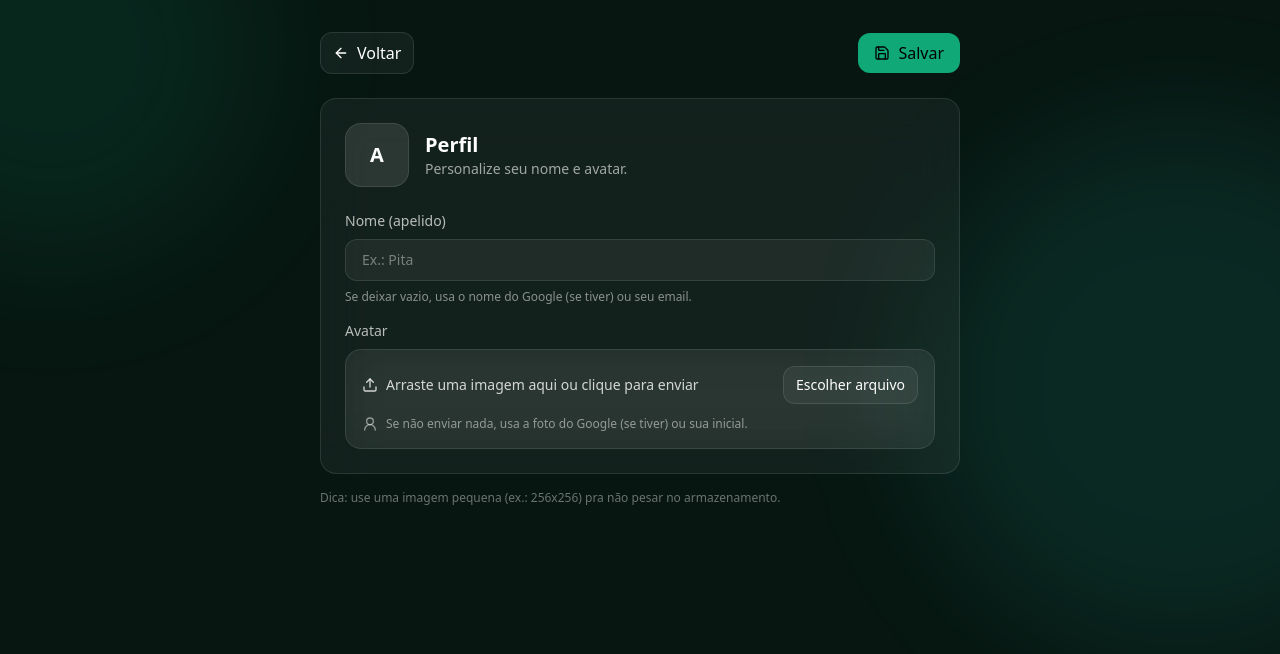
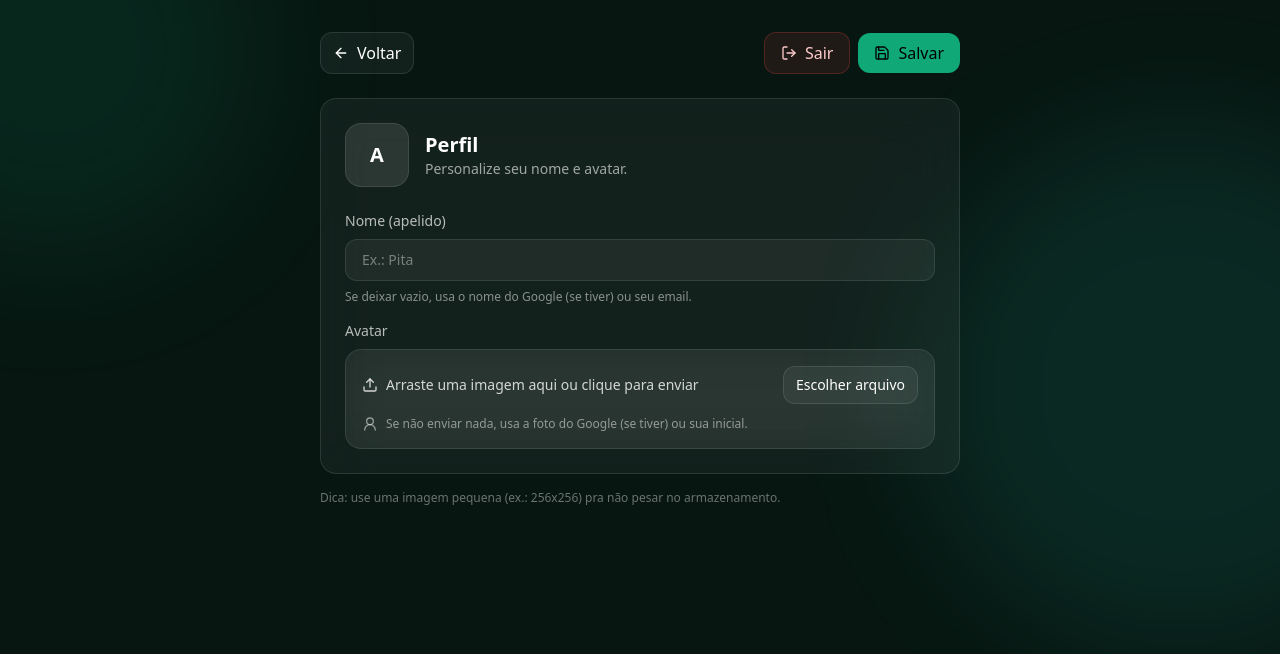
Before and after one commit to pitado/acertosite2, a Next.js app: page /profile in a window 1280 px wide. Shown: the top 654 px of the page. Built offline with nearby package versions, Linux system fonts and the light colour scheme.

Commit message:
Update page.tsx

```diff
--- a/app/profile/page.tsx
+++ b/app/profile/page.tsx
@@ -2,9 +2,13 @@
 
 import { useEffect, useMemo, useRef, useState } from "react";
 import Link from "next/link";
-import { Save, ArrowLeft, UserRound, Upload, Trash2 } from "lucide-react";
+import { useRouter } from "next/navigation";
+import { Save, ArrowLeft, UserRound, Upload, Trash2, LogOut } from "lucide-react";
+import { getSupabaseClient } from "@/lib/supabaseClient";
 
 export default function ProfilePage() {
+  const router = useRouter();
+
   const [name, setName] = useState("");
   const [email, setEmail] = useState("");
 
@@ -59,14 +63,33 @@ export default function ProfilePage() {
     localStorage.removeItem("acerto_avatar");
   }
 
+  async function logout() {
+    try {
+      const supabase = getSupabaseClient();
+      await supabase?.auth?.signOut();
+    } catch {
+      // mesmo se falhar, segue limpando localStorage
+    }
+
+    // limpa tudo do app
+    const keysToRemove = [
+      "acerto_email",
+      "acerto_uid",
+      "acerto_name",
+      "acerto_avatar",
+      "acerto_google_avatar",
+    ];
+    keysToRemove.forEach((k) => localStorage.removeItem(k));
+
+    router.replace("/");
+  }
+
   async function handleFile(file: File) {
     if (!file.type.startsWith("image/")) {
       alert("Envie um arquivo de imagem (PNG, JPG, etc).");
       return;
     }
 
-    // ✅ limite simples (ajuda a não explodir o localStorage)
-    // se precisar, podemos comprimir depois
     const MAX_MB = 2.5;
     if (file.size > MAX_MB * 1024 * 1024) {
       alert(`Imagem muito grande. Tente uma com menos de ${MAX_MB}MB.`);
@@ -98,6 +121,16 @@ export default function ProfilePage() {
             Voltar
           </Link>
 
+          <div className="flex items-center gap-2">
+            <button
+              onClick={logout}
+              className="inline-flex items-center gap-2 rounded-xl border border-red-500/25 bg-red-500/10 hover:bg-red-500/15 px-4 py-2 transition text-red-200"
+              title="Sair da conta"
+            >
+              <LogOut className="h-4 w-4" />
+              Sair
+            </button>
+
             <button
               onClick={save}
               className="inline-flex items-center gap-2 rounded-xl bg-emerald-500/90 hover:bg-emerald-500 text-black font-medium px-4 py-2 transition"
@@ -106,17 +139,14 @@ export default function ProfilePage() {
               Salvar
             </button>
           </div>
+        </div>
 
         <div className="mt-6 rounded-2xl border border-white/10 bg-white/5 backdrop-blur-xl p-6">
           <div className="flex items-center gap-4">
             <div className="h-16 w-16 rounded-2xl overflow-hidden border border-white/10 bg-white/10 flex items-center justify-center">
               {avatarToShow ? (
                 // eslint-disable-next-line @next/next/no-img-element
-                <img
-                  src={avatarToShow}
-                  alt="Avatar"
-                  className="h-full w-full object-cover"
-                />
+                <img src={avatarToShow} alt="Avatar" className="h-full w-full object-cover" />
               ) : (
                 <span className="text-xl font-semibold">{initial}</span>
               )}
@@ -124,9 +154,7 @@ export default function ProfilePage() {
 
             <div className="leading-tight">
               <h1 className="text-xl font-semibold">Perfil</h1>
-              <p className="text-sm text-white/60">
-                Personalize seu nome e avatar.
-              </p>
+              <p className="text-sm text-white/60">Personalize seu nome e avatar.</p>
             </div>
           </div>
 
@@ -181,9 +209,7 @@ export default function ProfilePage() {
                 <div className="flex items-center justify-between gap-3">
                   <div className="flex items-center gap-2 text-white/80">
                     <Upload className="h-4 w-4" />
-                    <span className="text-sm">
-                      Arraste uma imagem aqui ou clique para enviar
-                    </span>
+                    <span className="text-sm">Arraste uma imagem aqui ou clique para enviar</span>
                   </div>
 
                   <div className="flex items-center gap-2">
@@ -217,7 +243,6 @@ export default function ProfilePage() {
                   onChange={async (e) => {
                     const file = e.target.files?.[0];
                     if (file) await handleFile(file);
-                    // limpa o input pra permitir selecionar o mesmo arquivo de novo
                     e.currentTarget.value = "";
                   }}
                 />
@@ -231,7 +256,6 @@ export default function ProfilePage() {
           </div>
         </div>
 
-        {/* dica: mostrar limite */}
         <p className="mt-4 text-xs text-white/40">
           Dica: use uma imagem pequena (ex.: 256x256) pra não pesar no armazenamento.
         </p>
```
Lines whose indentation alone changed are shown as unchanged.
